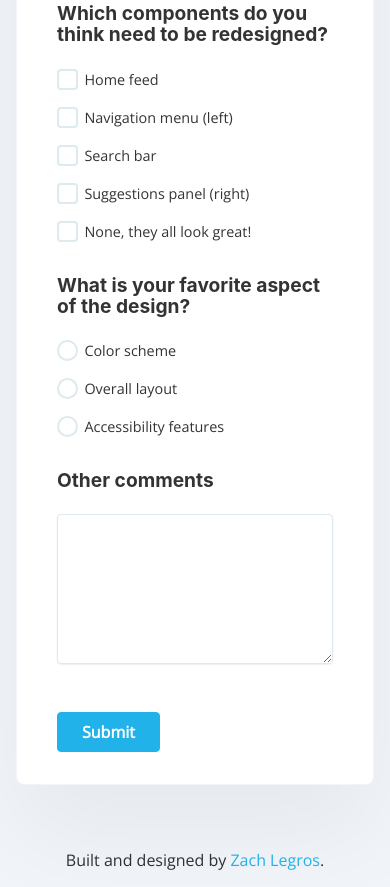
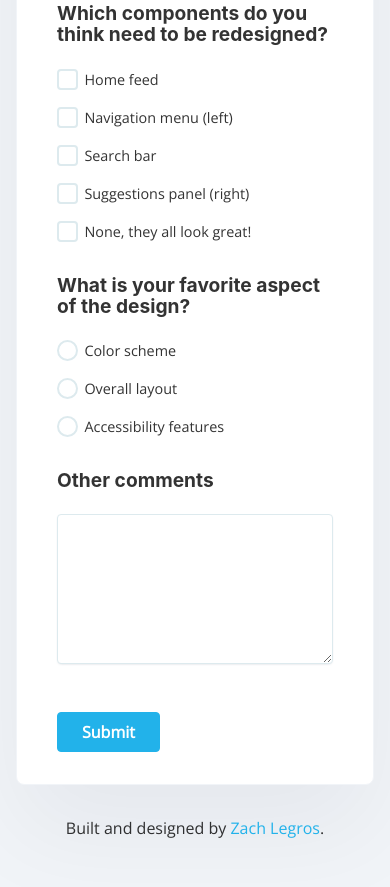
Before and after one commit to ZachLegros/csi3125-survey, a Gatsby site: page / in a window 390 px wide. Shown: the part 717-1604 px from the top of the page. Built offline with nearby package versions, Linux system fonts and the light colour scheme; Gatsby itself is replaced by a stand-in of ours.

Commit message:
Added responsiveness to footer

```diff
--- a/src/components/layout.css
+++ b/src/components/layout.css
@@ -606,6 +606,10 @@ pre tt:after {
   padding: 4rem 1rem;
 }
 
+footer {
+  margin: 4rem 0 2rem 0;
+}
+
 @media only screen and (max-width: 480px) {
   html {
     font-size: 100% !important;
@@ -622,4 +626,8 @@ pre tt:after {
   h2 {
     font-size: 1.2rem;
   }
+
+  footer {
+    margin: 2rem 0;
+  }
 }
--- a/src/components/layout.js
+++ b/src/components/layout.js
@@ -14,7 +14,6 @@ const Layout = ({ children }) => {
         <main>{children}</main>
         <footer
           style={{
-            marginTop: `4rem`,
             textAlign: `center`,
           }}
         >
```
